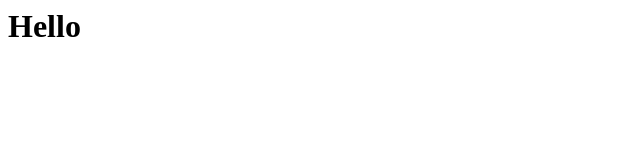
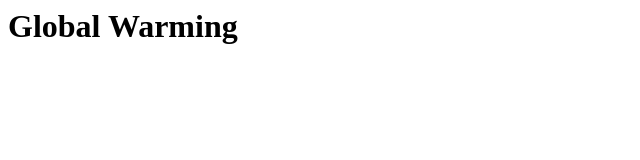
Before and after one commit to keymed/Kennedy, a plain HTML site: page index.html in a window 1280 px wide. Shown: the whole page, without its empty margins (0-640 px from the left). Drawn offline with Linux system fonts and the light colour scheme.

Commit message:
Update index.html

```diff
--- a/index.html
+++ b/index.html
@@ -1 +1 @@
-<h1> Hello </h1>
+<h1> Global Warming </h1>
```
